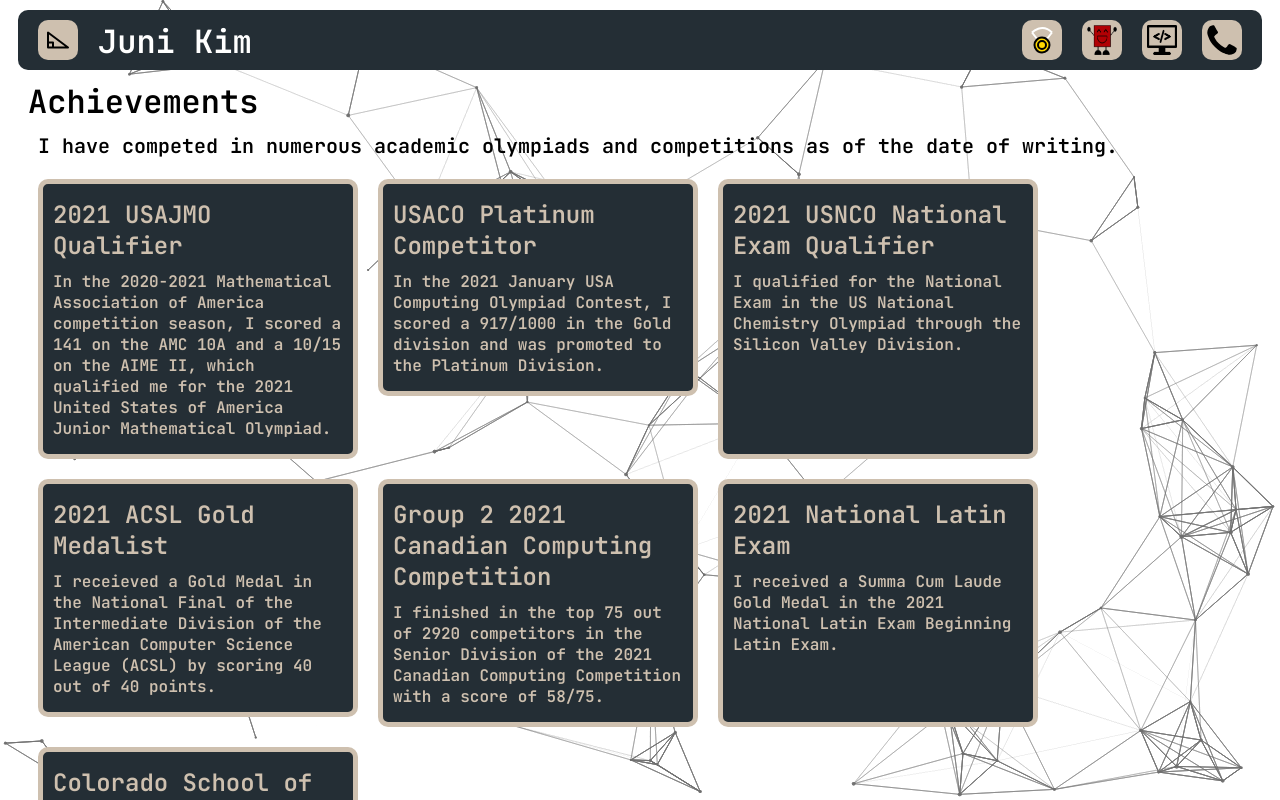
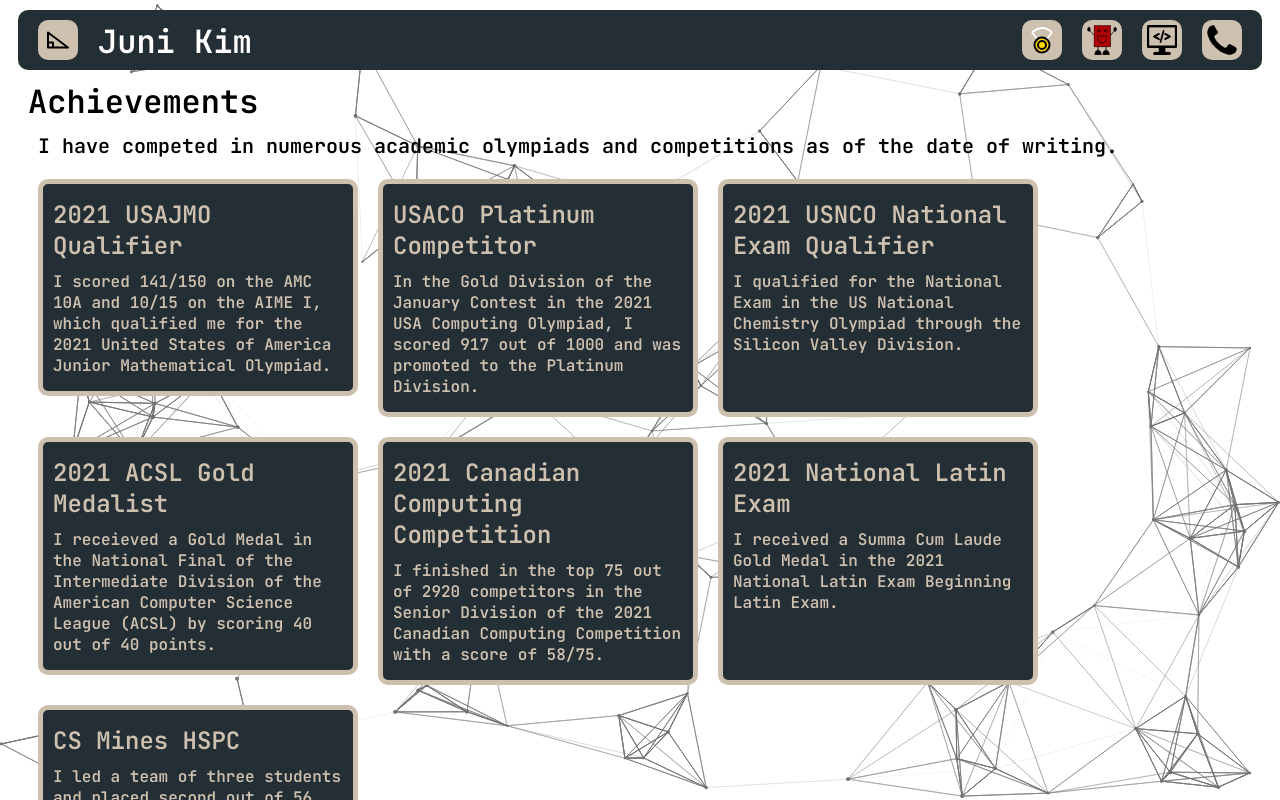
Before and after one commit to junikimm717/Personal-website, a React (Create React App) app: page /achievements in a window 1280 px wide. Shown: the top 800 px of the page. Built offline with nearby package versions, Linux system fonts and the light colour scheme.

Commit message:
more errata resolved

```diff
--- a/src/content/Achievements.tsx
+++ b/src/content/Achievements.tsx
@@ -12,17 +12,16 @@
         title="2021 USAJMO Qualifier"
         href="https://www.maa.org/sites/default/files/pdf/AMC/usamo/2021/JMO%20List.pdf"
       >
-        In the 2020-2021 Mathematical Association of America competition season,
-        I scored a 141 on the AMC 10A and a 10/15 on the AIME II, which
-        qualified me for the 2021 United States of America Junior Mathematical
-        Olympiad.
+        I scored 141/150 on the AMC 10A and 10/15 on the AIME I, which qualified
+        me for the 2021 United States of America Junior Mathematical Olympiad.
       </Card>
       <Card
         title="USACO Platinum Competitor"
         href="http://usaco.org/current/data/jan21_gold_results.html"
       >
-        In the 2021 January USA Computing Olympiad Contest, I scored a 917/1000
-        in the Gold division and was promoted to the Platinum Division.
+        In the Gold Division of the January Contest in the 2021 USA Computing
+        Olympiad, I scored 917 out of 1000 and was promoted to the Platinum
+        Division.
       </Card>
       <Card title="2021 USNCO National Exam Qualifier">
         I qualified for the National Exam in the US National Chemistry Olympiad
@@ -37,7 +36,7 @@
         out of 40 points.
       </Card>
       <Card
-        title="Group 2 2021 Canadian Computing Competition"
+        title="2021 Canadian Computing Competition"
         href="https://cemc.uwaterloo.ca/contests/past_contests/2021/2021CCCResults.pdf"
       >
         I finished in the top 75 out of 2920 competitors in the Senior Division
@@ -47,10 +46,7 @@
         I received a Summa Cum Laude Gold Medal in the 2021 National Latin Exam
         Beginning Latin Exam.
       </Card>
-      <Card
-        title="Colorado School of Mines High School Programming Competition"
-        href="https://mines21.kattis.com/standings"
-      >
+      <Card title="CS Mines HSPC" href="https://mines21.kattis.com/standings">
         I led a team of three students and placed second out of 56 teams in the
         High School Programming Competition hosted by the Colorado School of
         Mines.
--- a/src/content/Projects.tsx
+++ b/src/content/Projects.tsx
@@ -11,22 +11,23 @@
         title="Patternmatch"
         href="https://git.junickim.me/junikimm717/patternmatch"
       >
-        An R Script decided to help filter halogenated exposome clusters in
-        linear time (and multicore support on UNIX)
+        An R Script designed to help filter halogenated exposome clusters in
+        linear time (has multicore support on UNIX)
       </Card>
       <Card title="mt" href="https://gitlab.com/jpkg/mt">
-        A perl script for automatically opening meetings using a TOML
-        configuration file.
+        A Perl script for automatically opening meetings using a TOML
+        configuration file
       </Card>
       <Card
         title="Latin 1 Final Project"
         href="https://github.com/junikimm717/OLA11-Final-Project"
       >
-        A rudimentary API written in Flask + pymongo that can automatically
-        download vocabulary and conjugate it (only works for regular verbs).
+        A rudimentary API written in Flask + Pymongo that can automatically
+        download latin vocabulary and conjugate it (only works for regular verbs
+        and nouns)
       </Card>
       <Card title="Personal Website">
-        This website, written in React and SCSS.
+        This website, written in React and SCSS
       </Card>
     </CardGroup>
   </Page>
--- a/src/content/School.tsx
+++ b/src/content/School.tsx
@@ -16,12 +16,13 @@
     </Description>
     <CardGroup>
       <Card title="2020-21 AP Calculus BC TA">
-        For the 2020-21 School year, I was the TA of the AP Calculus BC Class,
-        holding office hours and review sessions for major tests.
+        For the 2020-21 school year, I was the TA of the AP Calculus BC Class
+        under Ms. Revathi Sundaresan, holding office hours and review sessions
+        for major tests.
       </Card>
       <Card title="2021-22 Peer Tutor for Mathematics and Chemistry">
-        For the 2021-22 School year, I am the peer tutor of all mathematics
-        subjects up to Calculus BC and all chemistry classes.
+        For the 2021-22 school year, I am a peer tutor of all mathematics
+        courses up to Calculus BC and all chemistry courses.
       </Card>
       <Card title="OHS Chemistry Olympiad Club">
         I am currently a member of the OHS Chemistry Olympiad Club, which holds
```
